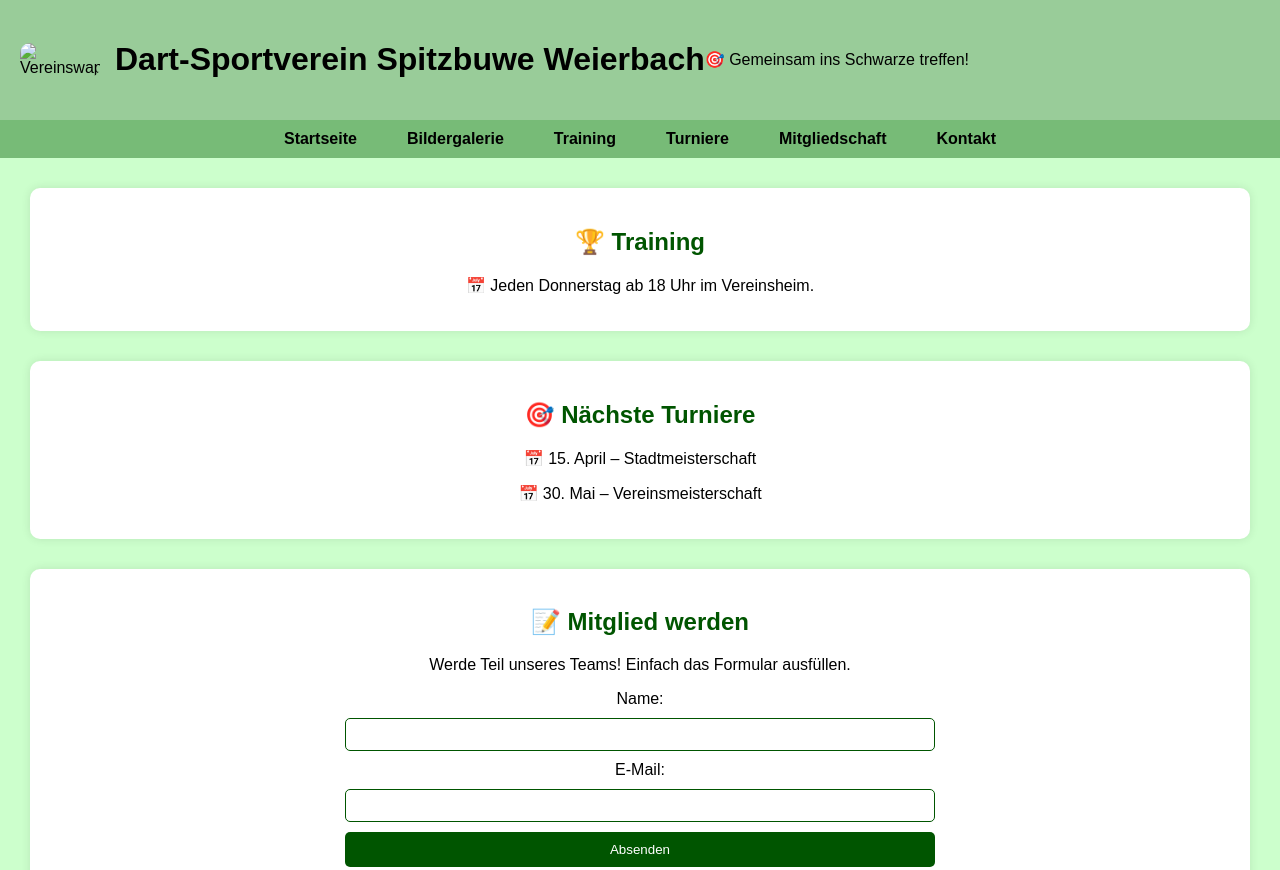
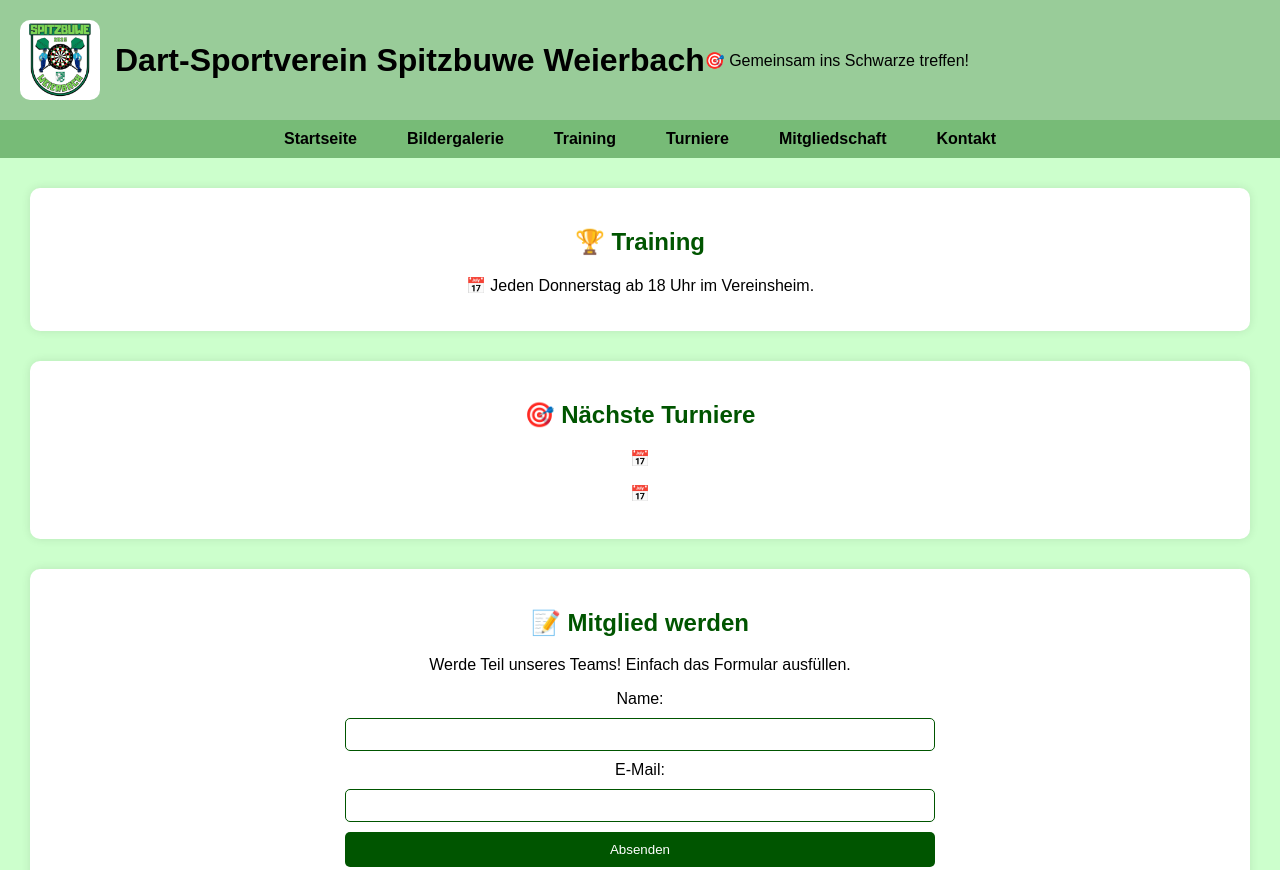
Before and after one commit to Spitzbuwe/DA-Spitzbuwe-Weierbach, a plain HTML site: page index.html in a window 1280 px wide. Shown: the top 870 px of the page. Drawn offline with Linux system fonts and the light colour scheme.

Commit message:
Update index.html

```diff
--- a/index.html
+++ b/index.html
@@ -9,7 +9,7 @@
 <body>
 
     <header>
-        <img src="img/wappen.png" alt="Vereinswappen" class="wappen">
+        <img src="images/Wappen.jpg" alt="Vereinswappen" class="wappen">
         <h1>Dart-Sportverein Spitzbuwe Weierbach</h1>
         <p>🎯 Gemeinsam ins Schwarze treffen!</p>
     </header>
@@ -32,8 +32,8 @@
 
     <section id="turniere">
         <h2>🎯 Nächste Turniere</h2>
-        <p>📅 15. April – Stadtmeisterschaft</p>
-        <p>📅 30. Mai – Vereinsmeisterschaft</p>
+        <p>📅 </p>
+        <p>📅 </p>
     </section>
 
     <section id="mitgliedschaft">
```
